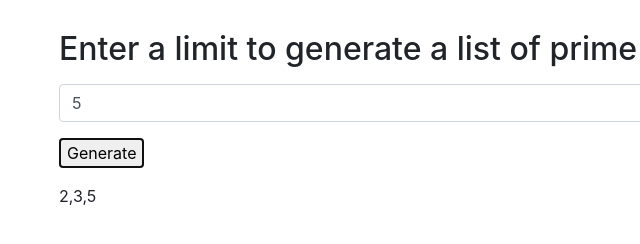
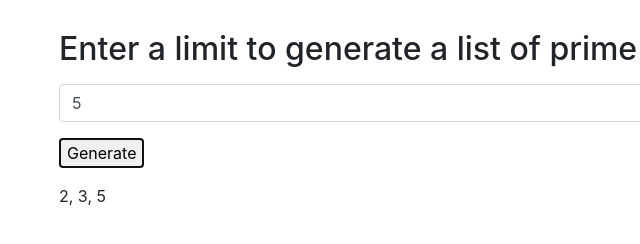
Before and after one commit to njhnny/prime-sifting, a plain HTML site: page index.html in a window 1280 px wide. Both pictures are taken after typing "5" into the empty fields and a click on the button "Generate". Shown: the full height of the page, 26-666 px from the left. Drawn offline with Linux system fonts and the light colour scheme.

Commit message:
fix bugs

```diff
--- a/css/styles.css
+++ b/css/styles.css
@@ -1,5 +1,8 @@
 #output {
-  display: none
+  display: none;
+  word-wrap: break-word;
 }
 
-h2 {margin-top: 30px;}
+h2 {
+  margin-top: 30px;
+}
--- a/index.html
+++ b/index.html
@@ -16,11 +16,11 @@
           <input id="submission" class="form-control" type="number" min="0" required>
         </div>
         <button type="submit" class="class="btn btn-primary>Generate</button>
+        </div>
       </form>
     </div>
-    <div id="output">
-      <p> </p>
-    </div>
+    <div id="output" class="container">
+      <p></p>
   </div>
 </body>
 </html>
--- a/js/scripts.js
+++ b/js/scripts.js
@@ -5,11 +5,9 @@ $(document).ready(function(event) {
     let limit = $("input#submission").val();
     let booleans = [];
     let primeNumbers = [];
-
     for (let i = 1; i < limit; i+=1) {
       booleans.push(true);
     }
-
     for (let i = 2; i < limit; i+=1) {
       if (booleans[i-2]) {
         for (let j = i*2; j<= limit; j += i) {
@@ -17,13 +15,11 @@ $(document).ready(function(event) {
         }
       }
     }
-
     for (let k = 0; k < booleans.length; k+=1) {
       if (booleans[k]) {
         primeNumbers.push(k+2)
       }
-
     }
-    $("p").text(primeNumbers);
+    $("p").text(primeNumbers.join(", "));
   });
  });
```
